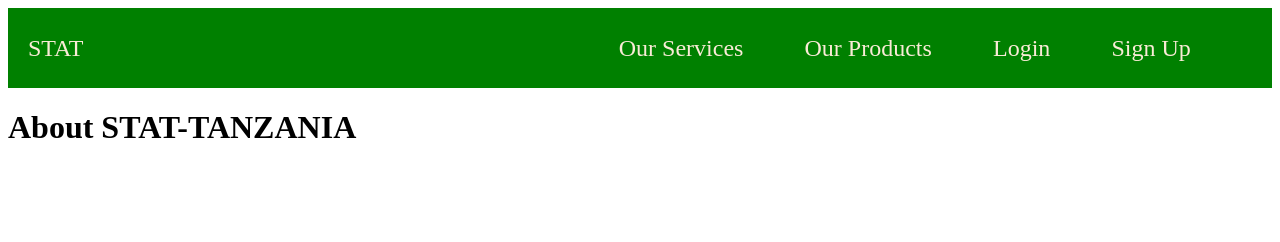
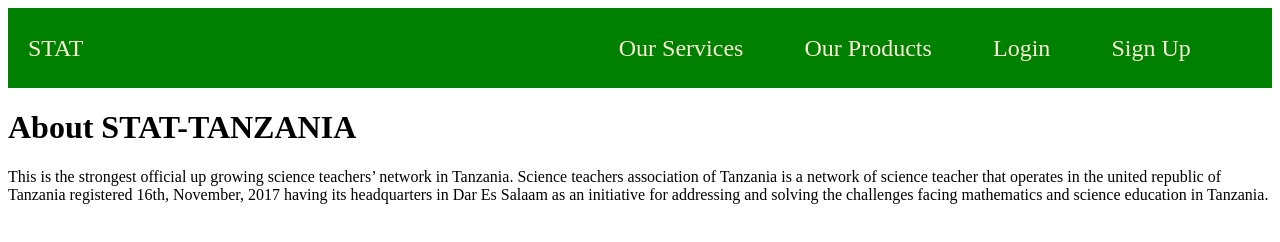
Before and after one commit to shauritanga/stat.tz, a plain HTML site: page about.html in a window 1280 px wide. Drawn offline with Linux system fonts and the light colour scheme.

Commit message:
Update about.html

```diff
--- a/about.html
+++ b/about.html
@@ -32,6 +32,9 @@
         </div>
     </header>
     <h1>About STAT-TANZANIA</h1>
+    <p>This is the strongest official up growing science teachers’ network in Tanzania.
+Science teachers association of Tanzania is a network of science teacher that operates in the united republic of Tanzania registered 16th, November, 2017 having its headquarters in Dar Es Salaam as an initiative for addressing and solving the challenges facing mathematics and science education in Tanzania.
+</p>
 </body>
 
 </html>
```
